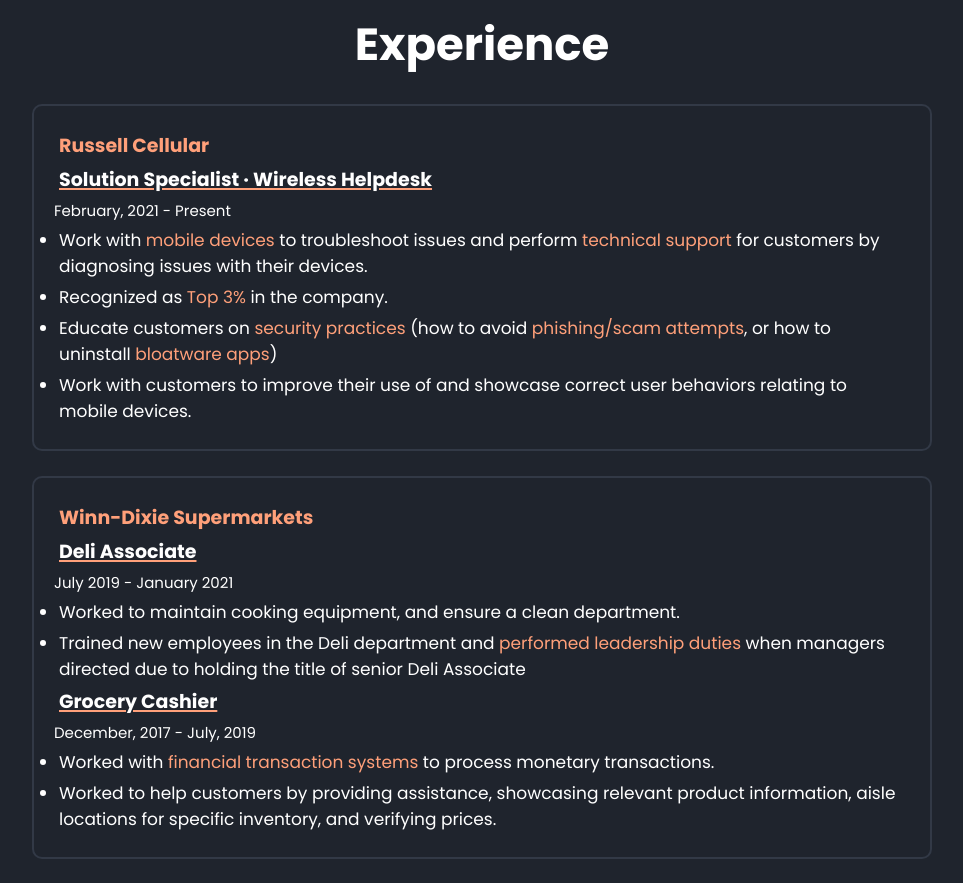
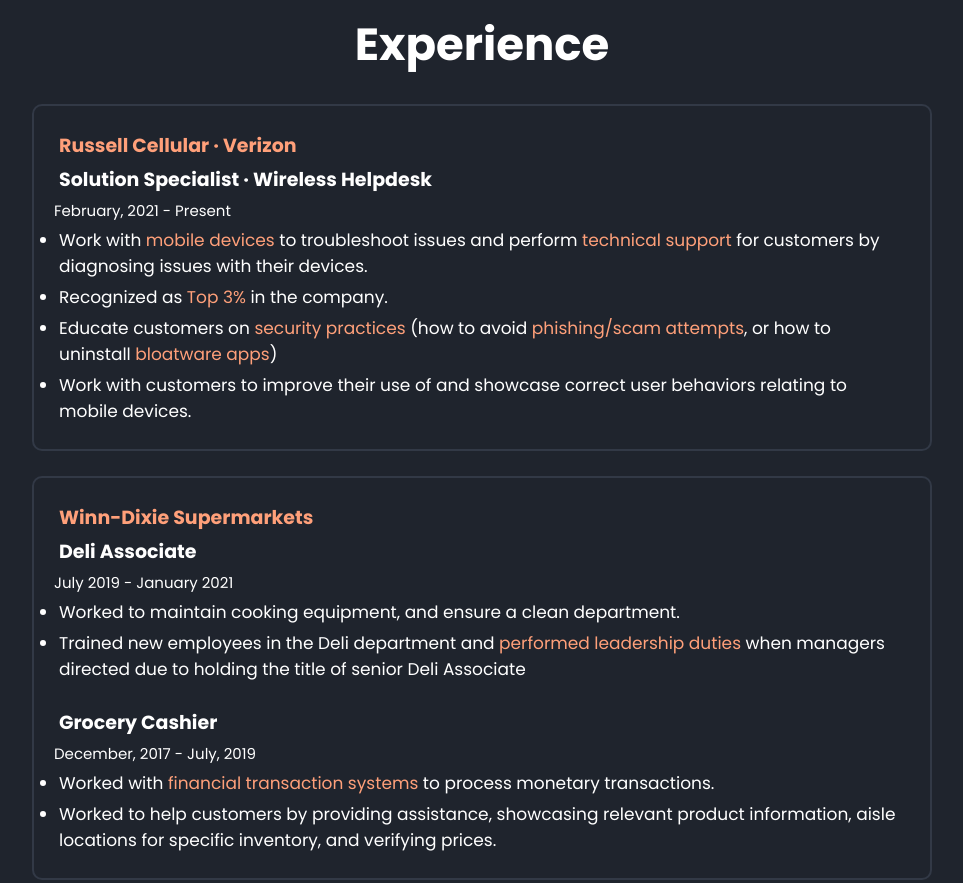
Before and after one commit to ssimonds/ssimonds.github.io, a plain HTML site: page index.html in a window 1280 px wide. Shown: the part 1700-2583 px from the top of the page, without its empty margins (158-1121 px from the left). Drawn offline with nearby package versions, Linux system fonts and the light colour scheme.

Commit message:
Update index.html

```diff
--- a/index.html
+++ b/index.html
@@ -92,8 +92,8 @@
       <h2 class="heading">Experience</h2>
       <div class="container">
         <div class="block">
-          <h2 id="noline"><span>Russell Cellular</span></h2>
-          <h2> Solution Specialist · Wireless Helpdesk</h2>
+          <h2 id="noline"><span>Russell Cellular · Verizon </span></h2>
+          <h2 id="noline">Solution Specialist · Wireless Helpdesk</h2>
           <p>February, 2021 - Present</p>
           <p>
             <ul class="experience-list">
@@ -106,13 +106,14 @@
         </div>
         <div class="block">
           <h2 id="noline"><span>Winn-Dixie Supermarkets</span></h2>
-          <h2>Deli Associate</h2>
+          <h2 id="noline">Deli Associate</h2>
           <p>July 2019 - January 2021</p>
           <ul class="experience-list">
             <li>Worked to maintain cooking equipment, and ensure a clean department.</li>
             <li>Trained new employees in the Deli department and <span>performed leadership duties</span> when managers directed due to holding the title of senior Deli Associate</li>
           </ul>
-          <h2>Grocery Cashier</h2>
+          <br>
+          <h2 id="noline">Grocery Cashier</h2>
           <p>December, 2017 - July, 2019</p>
           <ul class="experience-list">
             <li>Worked with <span>financial transaction systems</span> to process monetary transactions.</li>
@@ -213,9 +214,9 @@
         <h2 class="heading"><span>Achievements</span></h2>
         <div class="achieve-container">
           <div class="achieve-block">
-            <h2>Presidents Circle · Top 10% Performer</h2>
+            <h2>Presidents Circle · Top 3% Performer</h2>
             <p style="margin:1rem 1rem 1rem 0.5rem;"><span>Russell Cellular</span></p>
-            <p>An award given to the Top 10% of employees in the company rewarding their performance at exceeding sales goals for each month of the entire year.</p>
+            <p>An award given to the Top 3% of employees in the company rewarding their performance at exceeding sales goals for each month of the entire year.</p>
             <br>
             <p style="text-decoration: underline;text-underline-offset: 0.2rem;">Awarded <span>January 2023</span> </p>
           </div>
```
